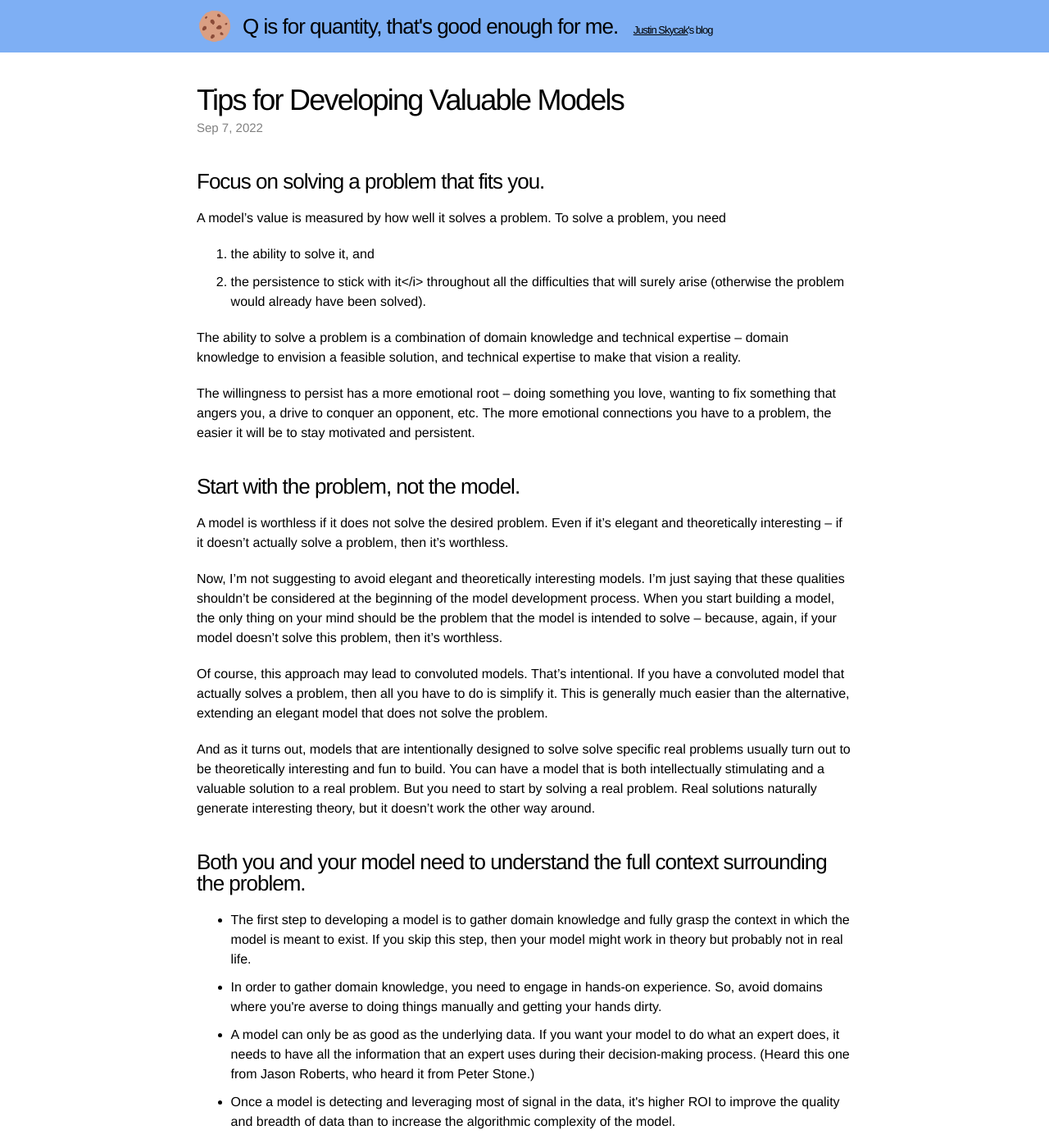
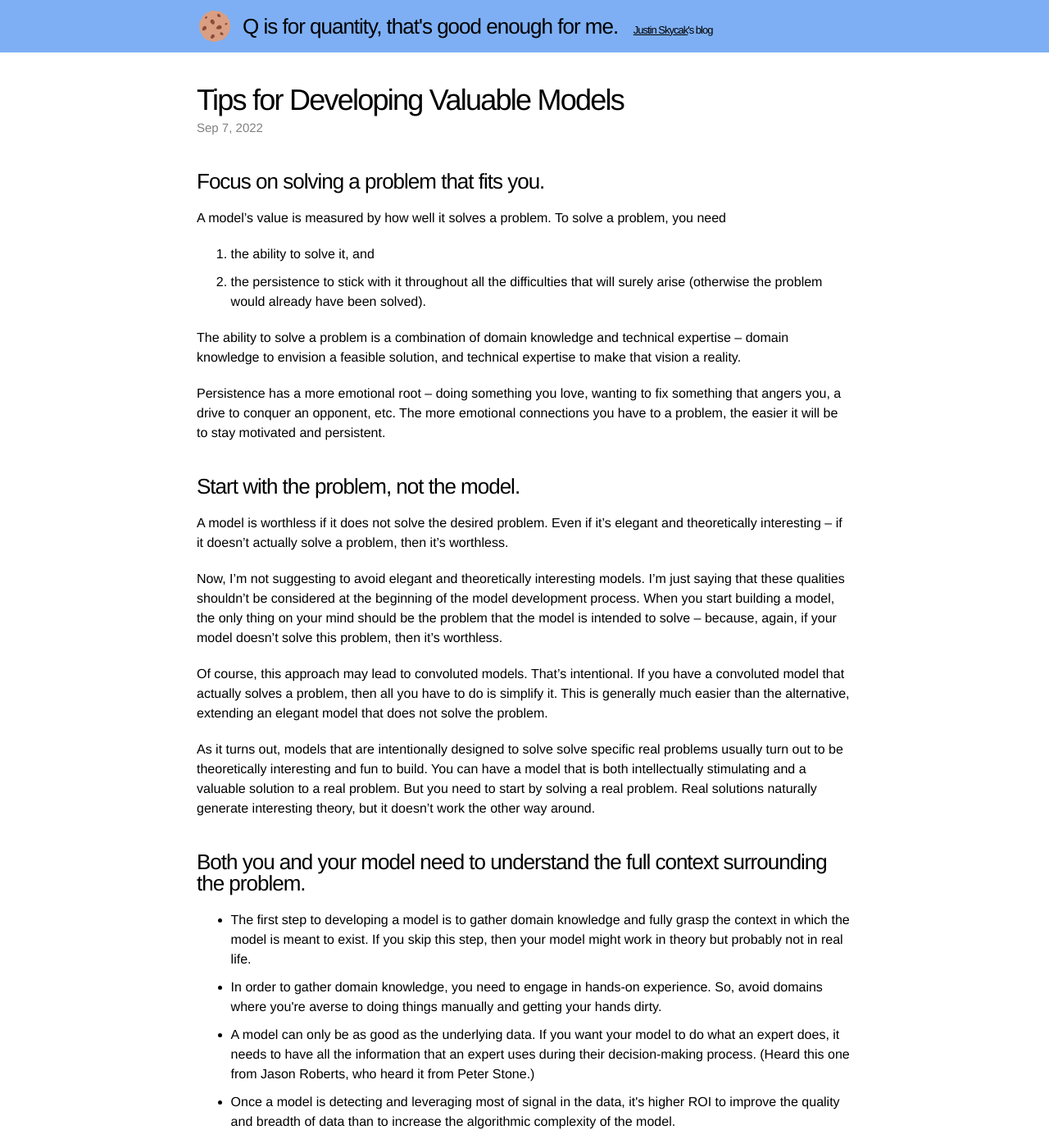
Before and after one commit to quantmonster/quantmonster.github.io, a Jekyll site: the page built from _posts/2022-09-07-modeling-tips.md, in a window 1280 px wide and 1400 px high. Shown: the whole window at 82% size. Built offline with Jekyll 4.4.1, drawn with Linux system fonts in a browser that asks for light colours.

Commit message:
Update 2022-09-07-modeling-tips.md

```diff
--- a/_posts/2022-09-07-modeling-tips.md
+++ b/_posts/2022-09-07-modeling-tips.md
@@ -10,12 +10,12 @@ A model's value is measured by how well it solves a problem. To solve a problem,
 
 <ol>
 <li>the ability to solve it, and</li>
-<li>the persistence to stick with it</i> throughout all the difficulties that will surely arise (otherwise the problem would already have been solved).</li>
+<li>the persistence to stick with it throughout all the difficulties that will surely arise (otherwise the problem would already have been solved).</li>
 </ol>
 
 The ability to solve a problem is a combination of domain knowledge and technical expertise -- domain knowledge to envision a feasible solution, and technical expertise to make that vision a reality.
 
-The willingness to persist has a more emotional root -- doing something you love, wanting to fix something that angers you, a drive to conquer an opponent, etc. The more emotional connections you have to a problem, the easier it will be to stay motivated and persistent.
+Persistence has a more emotional root -- doing something you love, wanting to fix something that angers you, a drive to conquer an opponent, etc. The more emotional connections you have to a problem, the easier it will be to stay motivated and persistent.
 
 
 <h3>Start with the problem, not the model.</h3>
@@ -26,7 +26,8 @@ Now, I'm not suggesting to avoid elegant and theoretically interesting models. I
 
 Of course, this approach may lead to convoluted models. That's intentional. If you have a convoluted model that actually solves a problem, then all you have to do is simplify it. This is generally much easier than the alternative, extending an elegant model that does not solve the problem.
 
-And as it turns out, models that are intentionally designed to solve solve specific real problems usually turn out to be theoretically interesting and fun to build. You can have a model that is both intellectually stimulating and a valuable solution to a real problem. But you need to start by solving a real problem. Real solutions naturally generate interesting theory, but it doesn't work the other way around.
+As it turns out, models that are intentionally designed to solve solve specific real problems usually turn out to be theoretically interesting and fun to build. You can have a model that is both intellectually stimulating and a valuable solution to a real problem. But you need to start by solving a real problem. Real solutions naturally generate interesting theory, but it doesn't work the other way around.
+
 
 <h3>Both you and your model need to understand the full context surrounding the problem.</h3>
 <ul>
```
